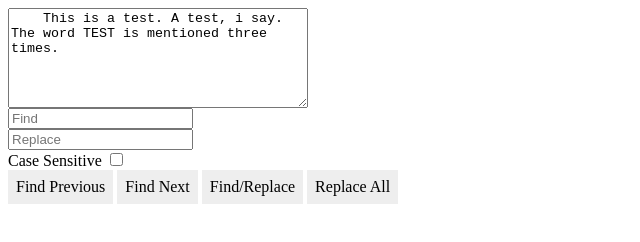
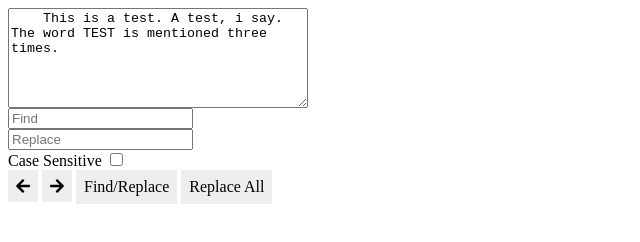
Before and after one commit to AlienKevin/SmartTextarea, a plain HTML site: page index.html in a window 1280 px wide. Shown: the whole page, without its empty margins (0-640 px from the left). Drawn offline with Linux system fonts and the light colour scheme.

Commit message:
Replace "Find Previous" and "Find Next" with left and right arrows

```diff
--- a/index.html
+++ b/index.html
@@ -5,6 +5,8 @@
     <meta name="viewport" content="width=device-width, initial-scale=1.0">
     <meta http-equiv="X-UA-Compatible" content="ie=edge">
     <title>Find and Replace</title>
+    <link rel="stylesheet" href="https://use.fontawesome.com/releases/v5.7.2/css/solid.css" integrity="sha384-r/k8YTFqmlOaqRkZuSiE9trsrDXkh07mRaoGBMoDcmA58OHILZPsk29i2BsFng1B" crossorigin="anonymous">
+    <link rel="stylesheet" href="https://use.fontawesome.com/releases/v5.7.2/css/fontawesome.css" integrity="sha384-4aon80D8rXCGx9ayDt85LbyUHeMWd3UiBaWliBlJ53yzm9hqN21A+o1pqoyK04h+" crossorigin="anonymous">
     <link href="style.css" rel="stylesheet" type="text/css">
 </head>
 
@@ -18,8 +20,8 @@
         <input type="text" id="termReplace" name="termReplace" placeholder="Replace" title="Replace"/><br />
         <label for="caseSensitive">Case Sensitive</label>
         <input type="checkbox" name="caseSensitive" id="caseSensitive" title="Match Case"/><br />
-        <span id="findPrevious" class="btn">Find Previous</span>
-        <span id="findNext" class="btn">Find Next</span>
+        <span id="findPrevious" class="btn"><i class="fas fa-arrow-left"></i></span>
+        <span id="findNext" class="btn"><i class="fas fa-arrow-right"></i></span>
         <span id="findAndReplace" class="btn">Find/Replace</span>
         <span id="replaceAll" class="btn">Replace All</span>
     </div>
```
